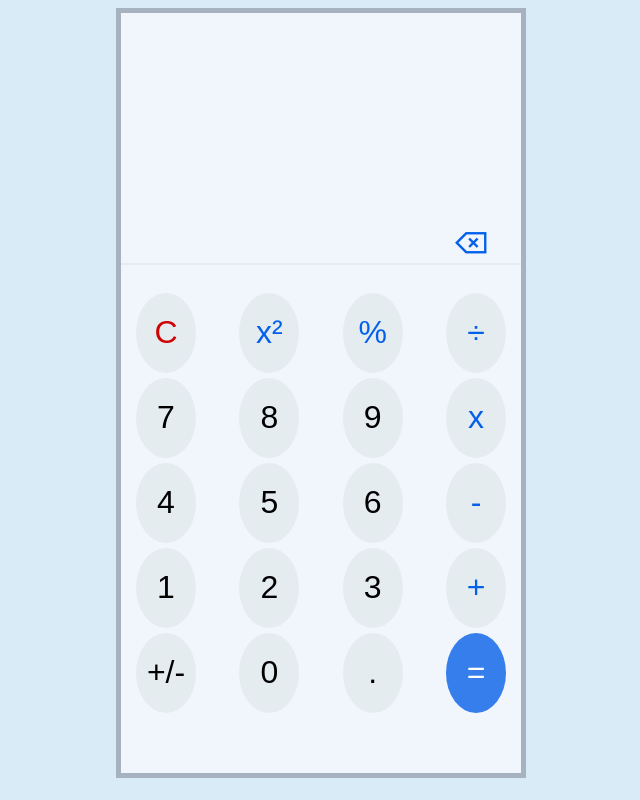
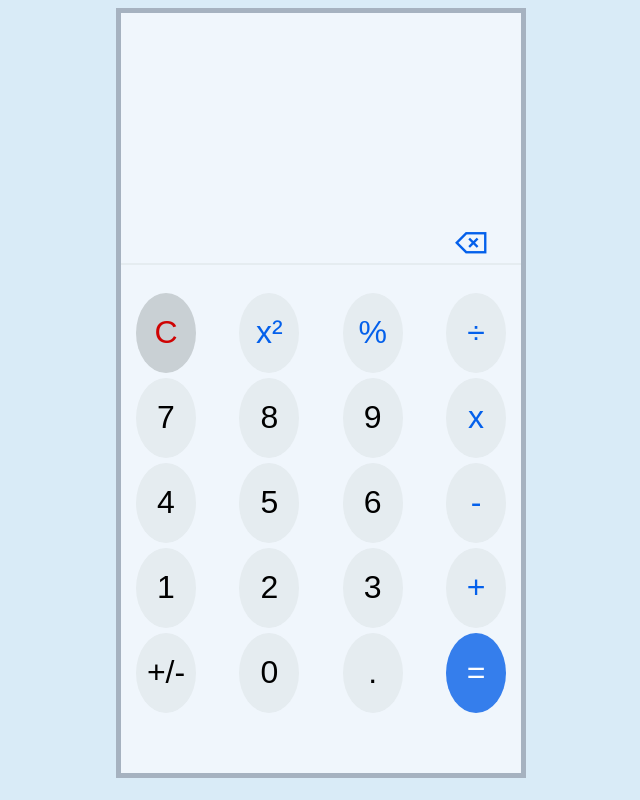
Before and after one commit to Kelley42/Calculator, a plain HTML site: page index.html in a window 1280 px wide. In both pictures the pointer is over the button 485 px from the left and 332 px from the top of the page. Shown: the whole page, without its empty margins (319-959 px from the left). Drawn offline with nearby package versions, Linux system fonts and the light colour scheme.

Commit message:
Added background color change to buttons when clicked

```diff
--- a/styles.css
+++ b/styles.css
@@ -136,6 +136,11 @@ body {
     border: none;
 }
 
+.btn:hover,
+.btn:active {
+    background-color: rgb(201, 208, 212);
+}
+
 #clear {
     color: rgb(207, 3, 3);
 }
```
